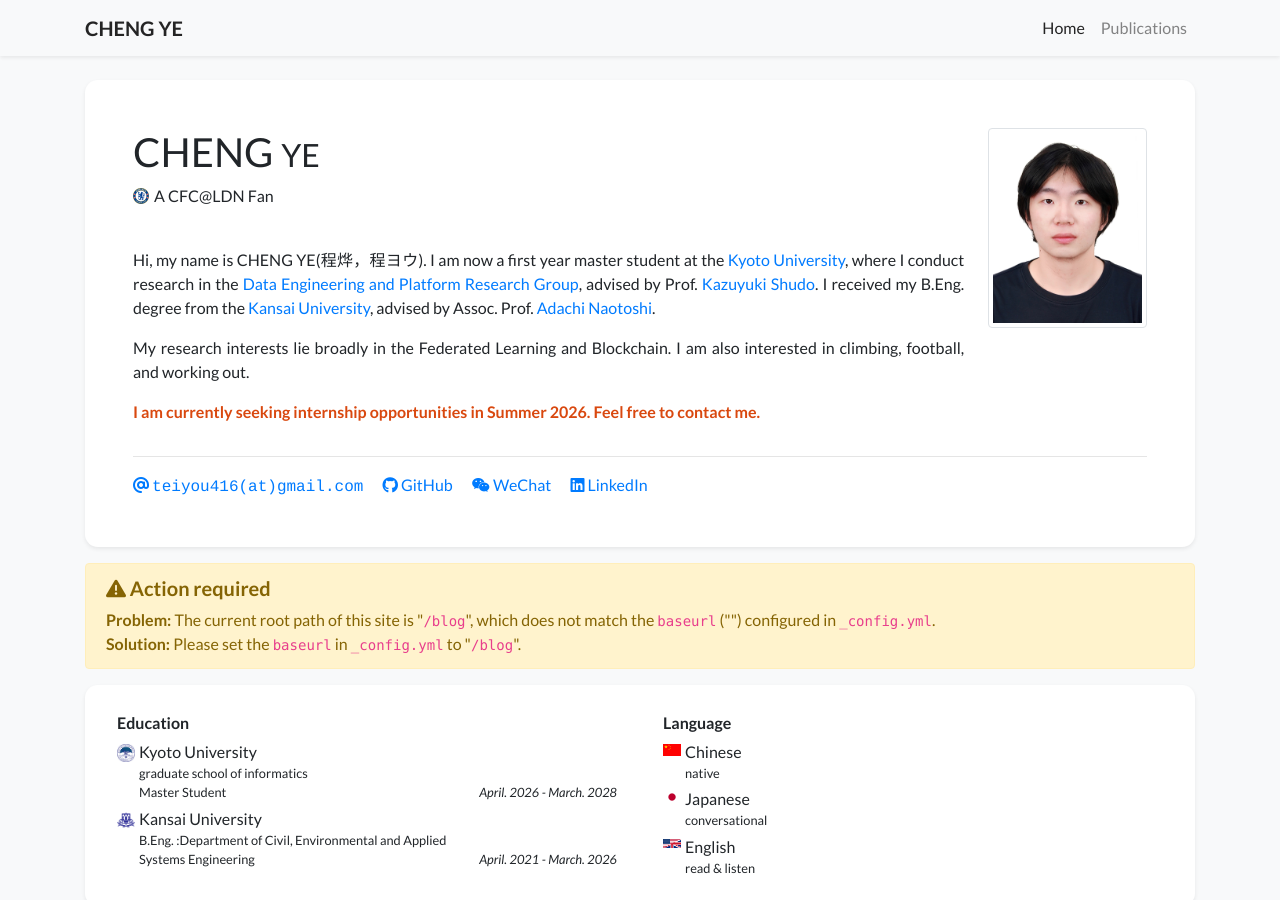
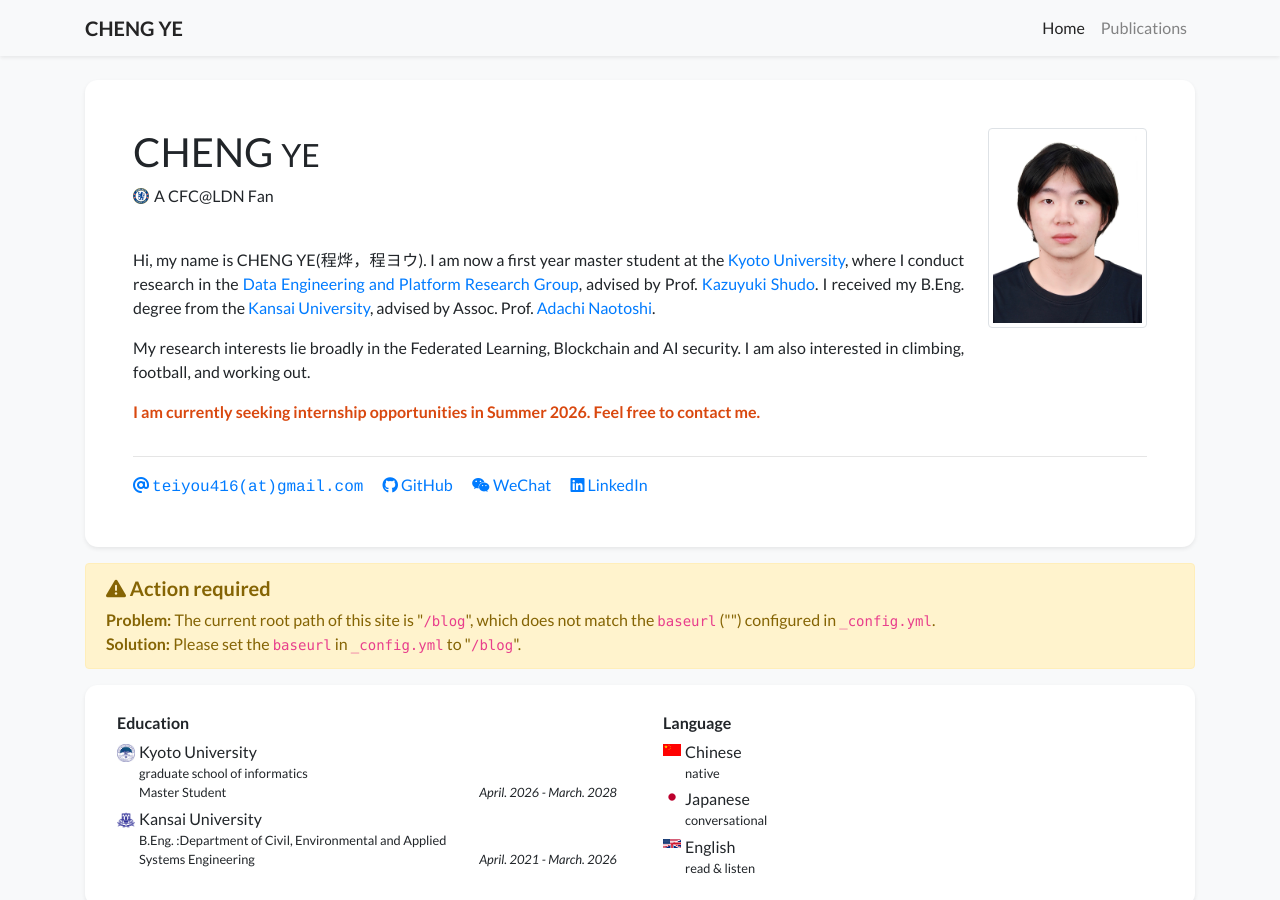
Before and after one commit to teiyou416/blog, a Jekyll site: the page built from index.html, in a window 1280 px wide and 900 px high. Built offline with Jekyll 4.4.1, drawn with Linux system fonts in a browser that asks for light colours; nearby versions of some CDN libraries; a style sheet for code colours, icons or effects is not loaded.

Commit message:
added research interest

```diff
--- a/_data/profile.yml
+++ b/_data/profile.yml
@@ -30,7 +30,7 @@ short_bio: >-
 
    </p>
   <p>
-   My research interests lie broadly in the Federated Learning and Blockchain.
+   My research interests lie broadly in the Federated Learning, Blockchain and AI security.
    I am also interested in climbing, football, and working out.
   </p>
   <p class="profile-internship-highlight">
```
